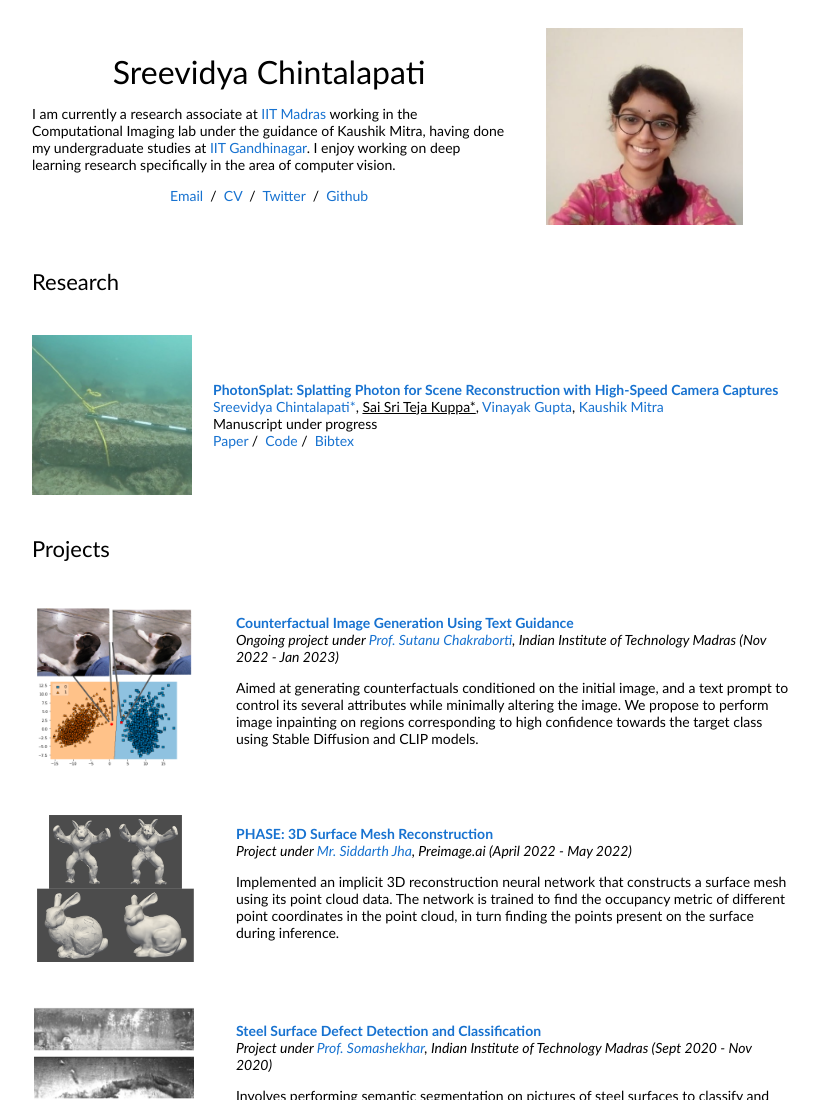
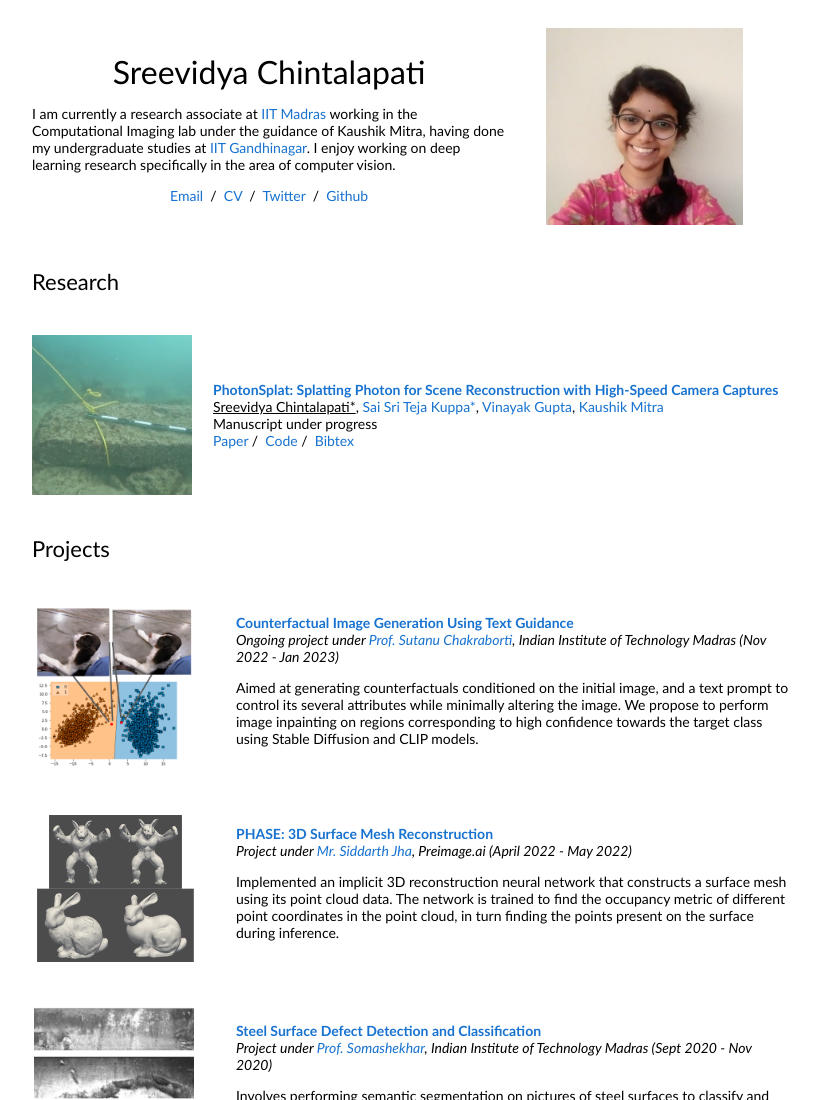
Before and after one commit to Vinayak-VG/TEMP, a plain HTML site: page index.html in a window 1280 px wide. Shown: the top 1100 px of the page, without its empty margins (228-1047 px from the left). Drawn offline with Linux system fonts and the light colour scheme.

Commit message:
sreevidya

```diff
--- a/index.html
+++ b/index.html
@@ -73,8 +73,8 @@
                 <papertitle>PhotonSplat: Splatting Photon for Scene Reconstruction with High-Speed Camera Captures</papertitle>
                 </a>
                 <br>
-                <a href="#">Sreevidya Chintalapati*</a>,
-                <u>Sai Sri Teja Kuppa*</u>,
+                <u>Sreevidya Chintalapati*</u>,
+                <a href="#">Sai Sri Teja Kuppa*</a>,
                 <a href="#">Vinayak Gupta</a>,
                 <a href="https://www.ee.iitm.ac.in/kmitra/">Kaushik Mitra</a>
                 <br>
```
